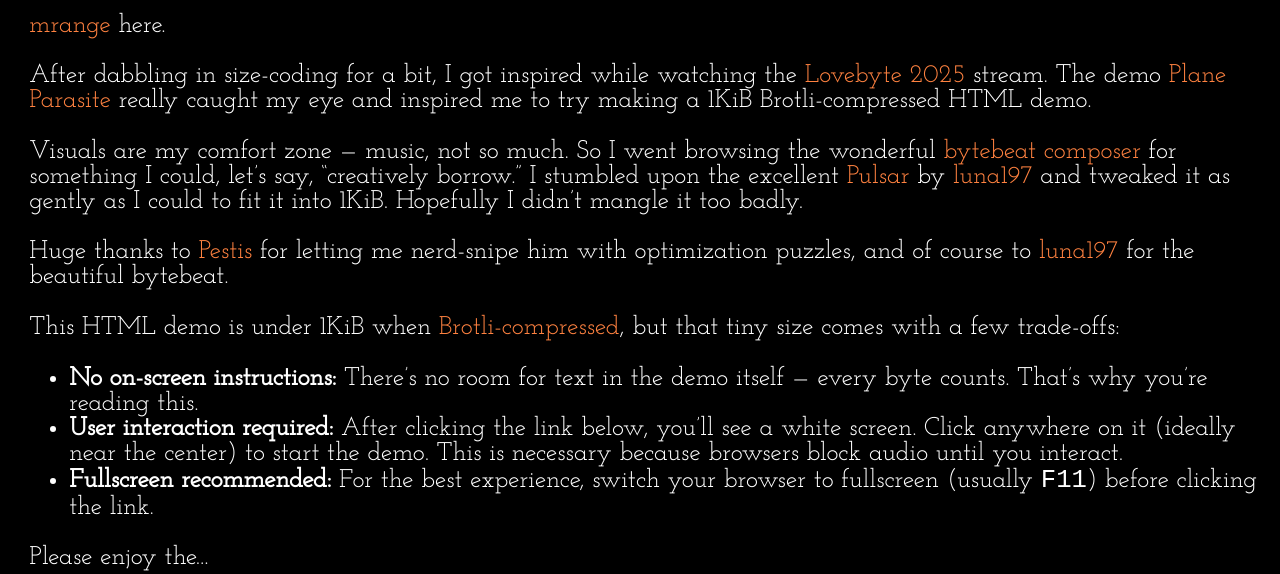
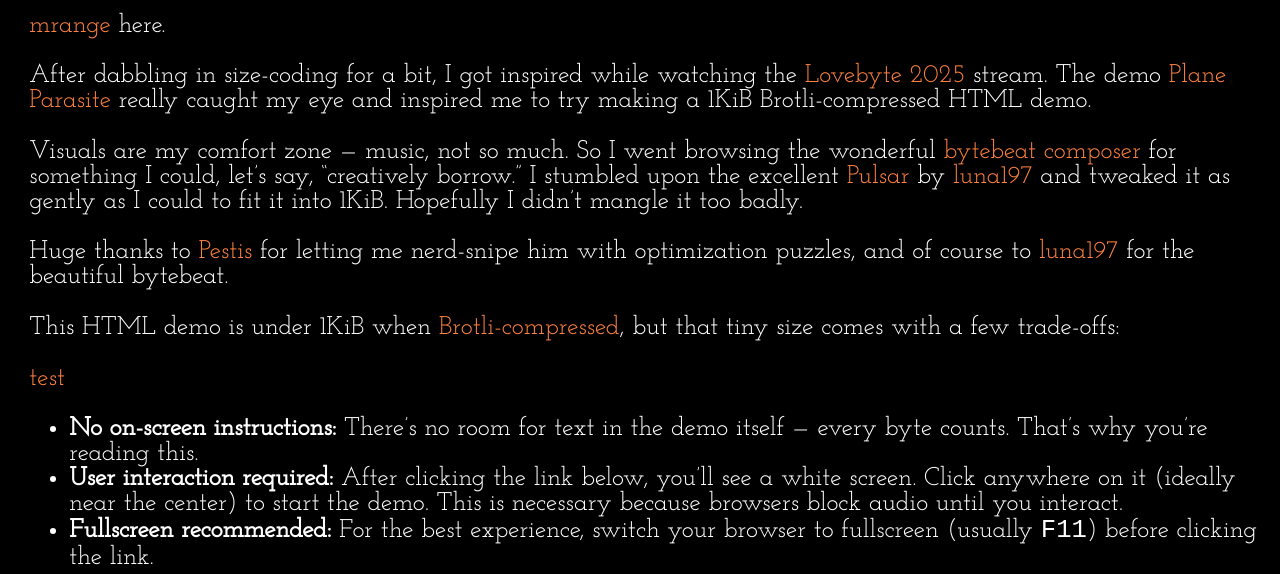
Before and after one commit to mrange/netlify-pages, a plain HTML site: page site/fffff/index.html in a window 1280 px wide. Shown: the part 107-681 px from the top of the page. Drawn offline with Linux system fonts and the light colour scheme.

Commit message:
testing brotli

```diff
--- a/site/fffff/index.html
+++ b/site/fffff/index.html
@@ -80,6 +80,9 @@
       <p/>
 
       This HTML demo is under 1KiB when <a href="fathom-forest-of-fluorescent-fractal-filaments.html.br" download>Brotli-compressed</a>, but that tiny size comes with a few trade-offs:
+
+      <p/>
+      <a href="fathom-forest-of-fluorescent-fractal-filaments.html.br">test</a>
 
       <ul>
         <li><strong>No on-screen instructions:</strong> There’s no room for text in the demo itself — every byte counts. That’s why you’re reading this.</li>
```
Also changed, not shown: 2 other files.
